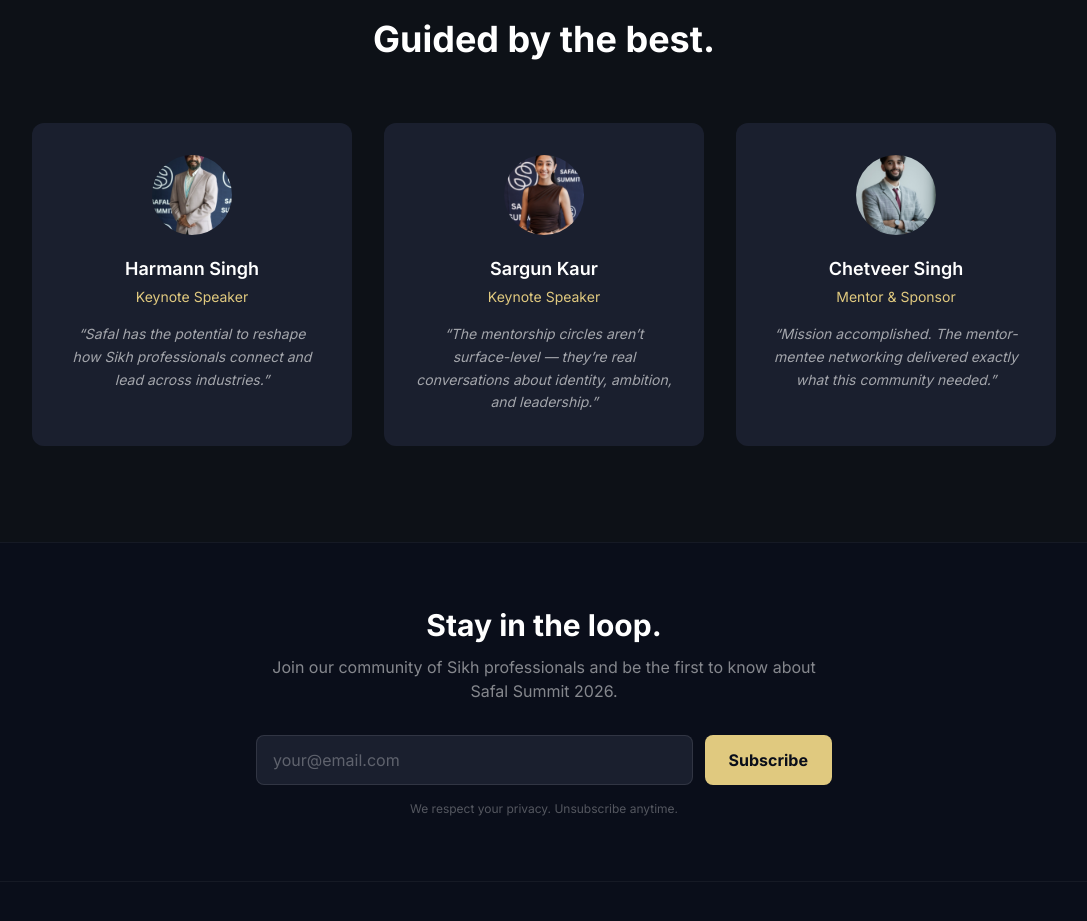
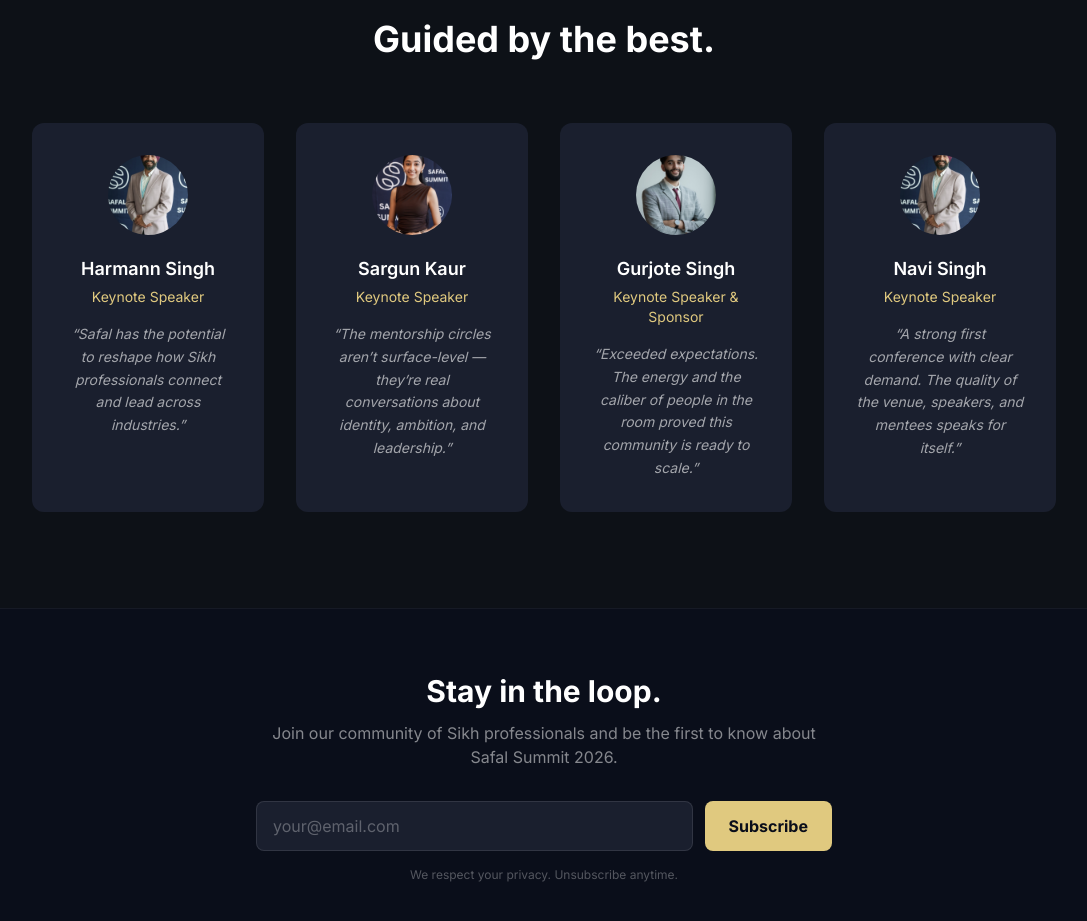
Before and after one commit to gursimarsb04-dev/safal-summit, a Next.js app: page / in a window 1280 px wide. Shown: the part 3205-4126 px from the top of the page, without its empty margins (96-1183 px from the left). Built offline with nearby package versions, Linux system fonts and the light colour scheme.

Commit message:
feat: expand mentor spotlight to 4 — add Gurjote and Navi Singh
Replace Chetveer with Gurjote Singh (Keynote & Sponsor) and add
Navi Singh (Keynote). Grid now 4-column on desktop.

Co-Authored-By: Claude Opus 4.6 (1M context) <noreply@anthropic.com>

```diff
--- a/src/components/MentorSpotlight.tsx
+++ b/src/components/MentorSpotlight.tsx
@@ -17,11 +17,18 @@ const mentors = [
       "The mentorship circles aren\u2019t surface-level \u2014 they\u2019re real conversations about identity, ambition, and leadership.",
   },
   {
-    name: "Chetveer Singh",
-    role: "Mentor & Sponsor",
+    name: "Gurjote Singh",
+    role: "Keynote Speaker & Sponsor",
     image: "/images/testimonials/person3.jpg",
     quote:
-      "Mission accomplished. The mentor-mentee networking delivered exactly what this community needed.",
+      "Exceeded expectations. The energy and the caliber of people in the room proved this community is ready to scale.",
+  },
+  {
+    name: "Navi Singh",
+    role: "Keynote Speaker",
+    image: "/images/testimonials/person4.jpg",
+    quote:
+      "A strong first conference with clear demand. The quality of the venue, speakers, and mentees speaks for itself.",
   },
 ];
 
@@ -34,7 +41,7 @@ export default function MentorSpotlight() {
           Guided by the best.
         </h2>
 
-        <div className="grid grid-cols-1 md:grid-cols-3 gap-8">
+        <div className="grid grid-cols-1 sm:grid-cols-2 lg:grid-cols-4 gap-8">
           {mentors.map((mentor) => (
             <div
               key={mentor.name}
```
Also changed, not shown: public/images/testimonials/person4.jpg (added).
